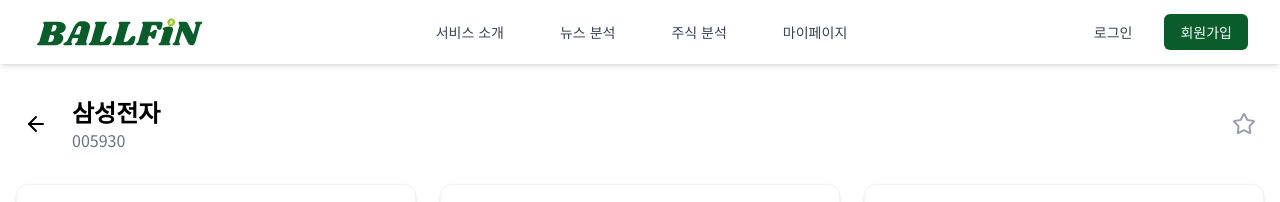
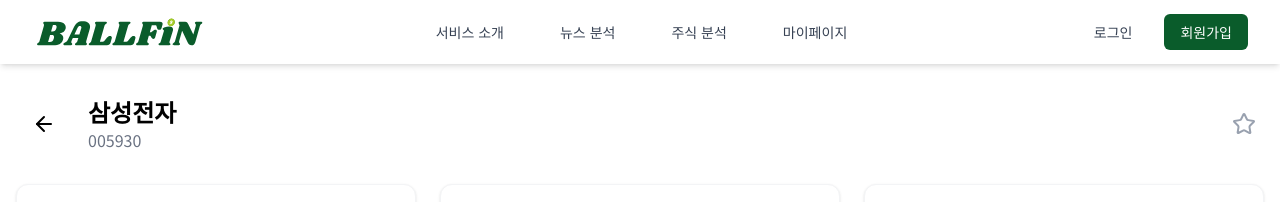
Before and after one commit to BALLFiN/BALLFiN-FE, a React (Vite) app: page /stock/1 in a window 1280 px wide. Shown: the top 202 px of the page. Built offline with nearby package versions, Linux system fonts and the light colour scheme; a web font is replaced by a local one.

Commit message:
🎨: 주식 헤더 부분 디자인 수정

```diff
--- a/src/components/stockDetail/StockHeader.tsx
+++ b/src/components/stockDetail/StockHeader.tsx
@@ -17,11 +17,11 @@ export default function StockHeader({
   const navigate = useNavigate();
 
   return (
-    <div className="flex items-center justify-between mb-8">
+    <div className="flex items-center justify-between mb-2">
       <div className="flex items-center gap-4">
         <button
           onClick={() => navigate(-1)}
-          className="p-2 hover:bg-gray-100 rounded-full"
+          className="p-4 hover:bg-gray-100 rounded-full"
         >
           <ArrowLeft size={24} />
         </button>
```
